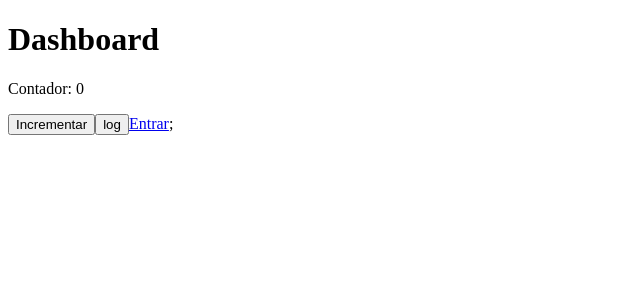
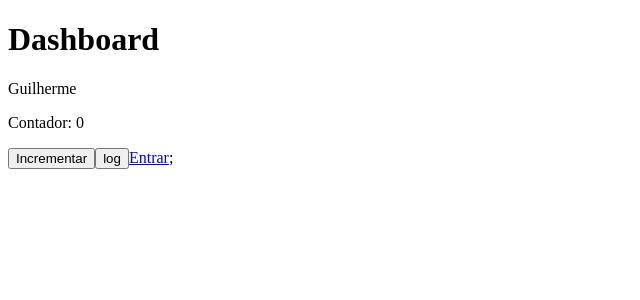
Before and after one commit to guilhermebarrosdev/Curso-React-com-Typescript, a React (Vite) app: page /pagina-inicial in a window 1280 px wide. Shown: the top 300 px of the page, without its empty margins (0-640 px from the left). Built offline with nearby package versions, Linux system fonts and the light colour scheme.

Commit message:
:sparkles: Usando o useContext

```diff
--- a/src/app/pages/dashboard/Dashboard.tsx
+++ b/src/app/pages/dashboard/Dashboard.tsx
@@ -1,17 +1,20 @@
-import { useRef } from 'react';
+import { useContext, useRef } from 'react';
 import { Link } from 'react-router-dom';
 
+import { UsuarioLogadoContext } from '../../shared/context';
+
 export const Dashboard = () => {
-  const counterRef = useRef({ count: 0 });
+  const counterRef = useRef(0);
+
+  const usuarioLogadoContext = useContext(UsuarioLogadoContext);
 
   return (
     <>
       <h1>Dashboard</h1>
-      <p>Contador: {counterRef.current.count}</p>
-      <button onClick={() => counterRef.current.count++}>Incrementar</button>
-      <button onClick={() => console.log(counterRef.current.count++)}>
-        log
-      </button>
+      <p>{usuarioLogadoContext.nomeDoUsuario}</p>
+      <p>Contador: {counterRef.current}</p>
+      <button onClick={() => counterRef.current++}>Incrementar</button>
+      <button onClick={() => console.log(counterRef.current++)}>log</button>
       <Link to="/entrar">Entrar</Link>
     </>
   );
--- a/src/app/pages/login/Login.tsx
+++ b/src/app/pages/login/Login.tsx
@@ -1,10 +1,13 @@
-import { useCallback, useMemo, useRef, useState } from 'react';
+import { useCallback, useContext, useMemo, useRef, useState } from 'react';
+import { UsuarioLogadoContext } from '../../shared/context';
 
 import { ButtonLogin } from './components/ButtonLogin';
 import { InputLogin } from './components/InputLogin';
 
 export const Login = () => {
   const inputPasswordRef = useRef<HTMLInputElement>(null);
+
+  const { nomeDoUsuario } = useContext(UsuarioLogadoContext);
 
   const [email, setEmail] = useState('');
   const [password, setPassword] = useState('');
@@ -29,6 +32,7 @@ export const Login = () => {
           margin: '10px',
         }}
       >
+        <p>{nomeDoUsuario}</p>
         <p>Quantidade de caracteres do email: {emailLength}</p>
 
         <InputLogin
--- a/src/app/shared/context/UsuarioLogado.tsx
+++ b/src/app/shared/context/UsuarioLogado.tsx
@@ -4,7 +4,7 @@ interface IUsuarioLogadoContextData {
   nomeDoUsuario: string;
 }
 
-const UsuarioLogadoContext = createContext<IUsuarioLogadoContextData>(
+export const UsuarioLogadoContext = createContext<IUsuarioLogadoContextData>(
   {} as IUsuarioLogadoContextData
 );
 
```
